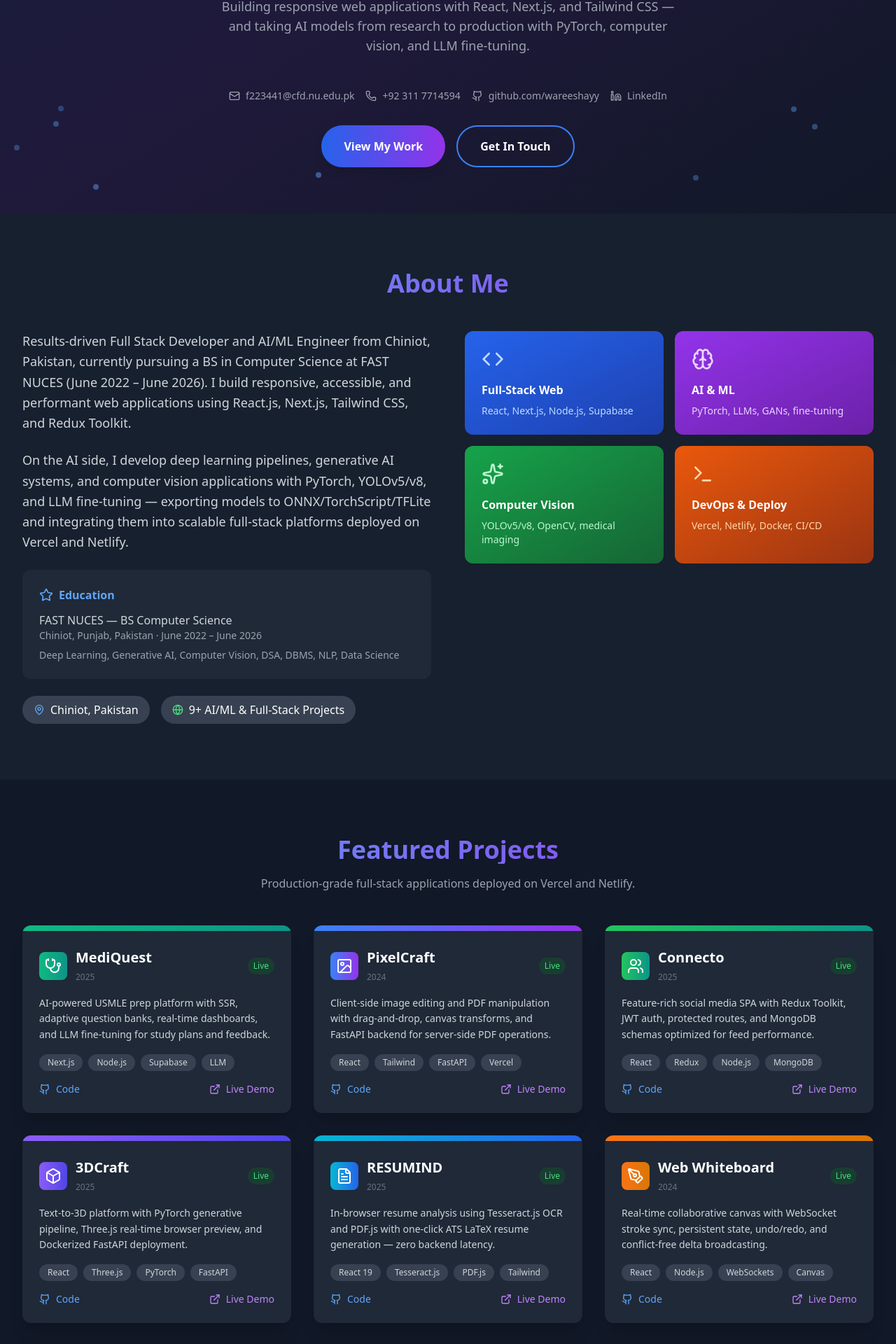
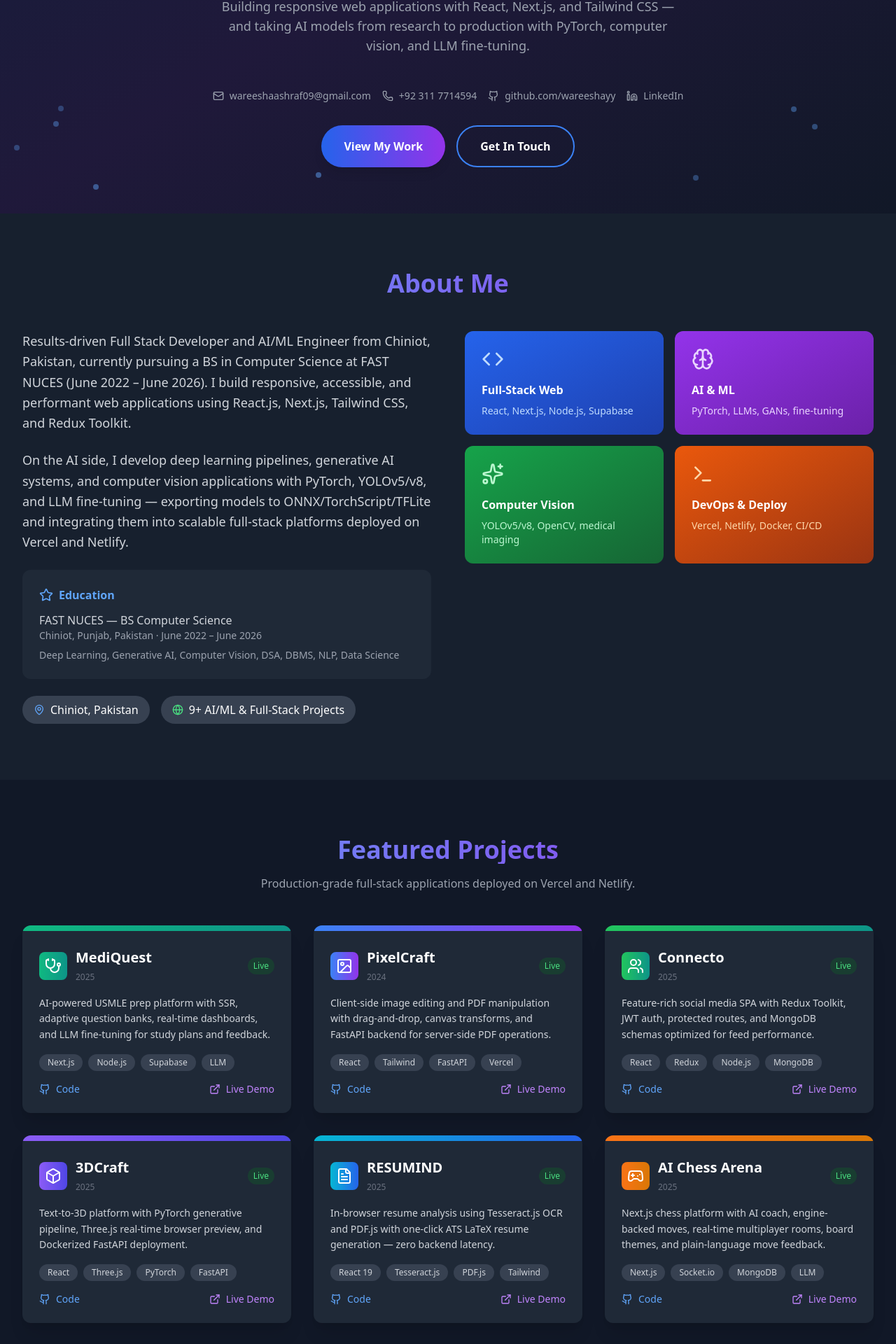
Before and after one commit to wareeshayy/new_port, a React (Vite) app: page / in a window 1280 px wide. Shown: the part 495-2415 px from the top of the page at 70% size. Built offline with nearby package versions, Linux system fonts and the light colour scheme.

Commit message:
Replace Web Whiteboard with AI Chess Arena and standardize contact email.
Use wareeshaashraf09@gmail.com across hero, contact, and README.

```diff
--- a/src/App.jsx
+++ b/src/App.jsx
@@ -1,7 +1,7 @@
 import React, { useState, useEffect } from 'react';
 import {
   Github, Linkedin, Mail, Phone, MapPin, ExternalLink, Code, Database,
-  Terminal, Users, Star, Brain, Sparkles, Image, Box, FileText, PenTool,
+  Terminal, Users, Star, Brain, Sparkles, Image, Box, FileText, Gamepad2,
   Stethoscope, Globe, Cpu
 } from 'lucide-react';
 
@@ -81,14 +81,14 @@ const Portfolio = () => {
       year: '2025'
     },
     {
-      title: 'Web Whiteboard',
-      description: 'Real-time collaborative canvas with WebSocket stroke sync, persistent state, undo/redo, and conflict-free delta broadcasting.',
-      tech: ['React', 'Node.js', 'WebSockets', 'Canvas'],
-      github: 'WhiteBoard',
-      live: 'https://website-whiteboard.netlify.app',
-      icon: <PenTool className="w-6 h-6" />,
+      title: 'AI Chess Arena',
+      description: 'Next.js chess platform with AI coach, engine-backed moves, real-time multiplayer rooms, board themes, and plain-language move feedback.',
+      tech: ['Next.js', 'Socket.io', 'MongoDB', 'LLM'],
+      github: 'AI_CHESS_ARENA',
+      live: 'https://ai-chess-arena-xi.vercel.app',
+      icon: <Gamepad2 className="w-6 h-6" />,
       color: 'from-orange-500 to-amber-600',
-      year: '2024'
+      year: '2025'
     }
   ];
 
@@ -283,8 +283,8 @@ const Portfolio = () => {
             from research to production with PyTorch, computer vision, and LLM fine-tuning.
           </p>
           <div className="flex flex-wrap justify-center gap-4 mb-8">
-            <a href="mailto:f223441@cfd.nu.edu.pk" className="flex items-center gap-2 text-gray-400 hover:text-blue-400 transition-colors text-sm">
-              <Mail className="w-4 h-4" /> f223441@cfd.nu.edu.pk
+            <a href="mailto:wareeshaashraf09@gmail.com" className="flex items-center gap-2 text-gray-400 hover:text-blue-400 transition-colors text-sm">
+              <Mail className="w-4 h-4" /> wareeshaashraf09@gmail.com
             </a>
             <a href="tel:+923117714594" className="flex items-center gap-2 text-gray-400 hover:text-blue-400 transition-colors text-sm">
               <Phone className="w-4 h-4" /> +92 311 7714594
@@ -489,19 +489,11 @@ const Portfolio = () => {
                   <p className="text-sm text-gray-400">wareeshayyyyy</p>
                 </a>
                 <a
-                  href="mailto:f223441@cfd.nu.edu.pk"
+                  href="mailto:wareeshaashraf09@gmail.com"
                   className="group bg-gray-800 p-6 rounded-xl hover:bg-gray-700 transition-all duration-300 transform hover:scale-105"
                 >
                   <Mail className="w-10 h-10 text-gray-400 group-hover:text-white mx-auto mb-3 transition-colors" />
                   <h3 className="font-semibold mb-1">Email</h3>
-                  <p className="text-sm text-gray-400">f223441@cfd.nu.edu.pk</p>
-                </a>
-                <a
-                  href="mailto:wareeshaashraf09@gmail.com"
-                  className="group bg-gray-800 p-6 rounded-xl hover:bg-gray-700 transition-all duration-300 transform hover:scale-105"
-                >
-                  <Mail className="w-10 h-10 text-gray-400 group-hover:text-white mx-auto mb-3 transition-colors" />
-                  <h3 className="font-semibold mb-1">Gmail</h3>
                   <p className="text-sm text-gray-400">wareeshaashraf09@gmail.com</p>
                 </a>
                 <a
```
Also changed, not shown: 1 other file (tests, documents, lock files or other folders).
